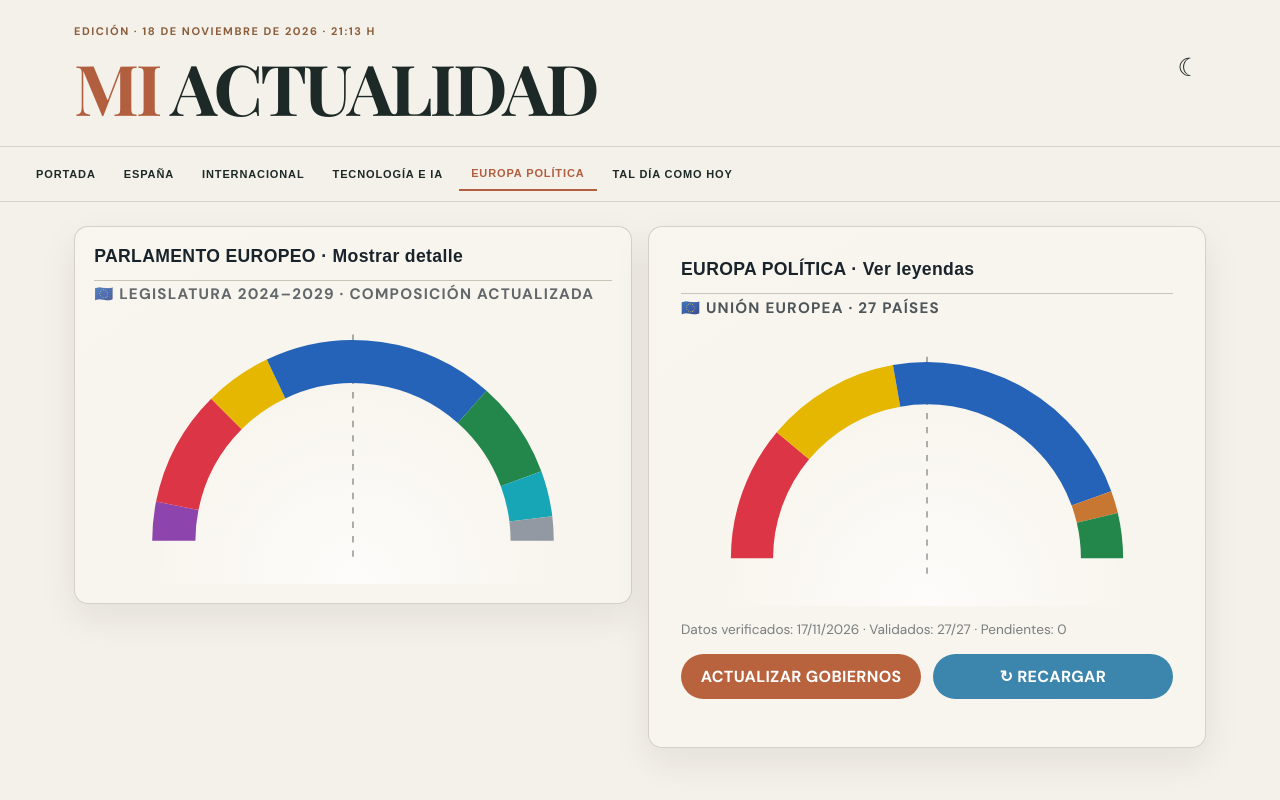
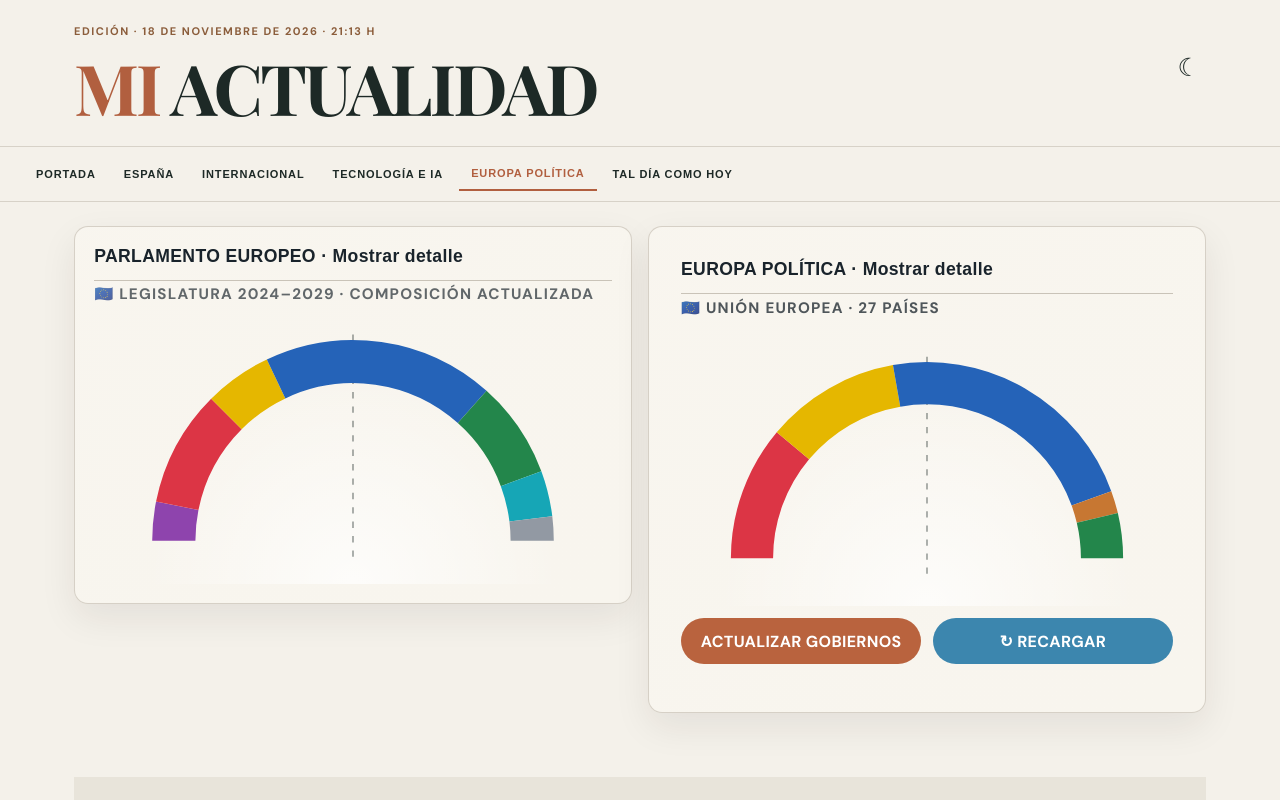
Before and after one commit to jalfpozuelo-alt/mi-actualidad, a React (Vite) app: page / in a window 1280 px wide. Both pictures are taken after a click on the button "EUROPA POLÍTICA". Shown: the top 800 px of the page. Built offline with nearby package versions, Linux system fonts and the light colour scheme.

Commit message:
style: hide technical metadata until detail opens

```diff
--- a/src/EuropaPolitica.tsx
+++ b/src/EuropaPolitica.tsx
@@ -16,8 +16,8 @@ export default function EuropaPolitica(){
  const counts=useMemo(()=>Object.fromEntries(CATEGORY_KEYS.map(k=>[k,data?.governments.filter(g=>(g.status==='validated'&&g.category===k)||(k==='pending'&&g.status!=='validated')).length||0])) as Record<PoliticalCategory,number>,[data]);
  const total=data?.governments.length||0,validated=data?.governments.filter(g=>g.status==='validated'&&g.category&&g.category!=='pending').length||0;
  const arc=(key:PoliticalCategory)=>{const visible=CATEGORY_KEYS.filter(k=>counts[k]);const start=visible.slice(0,visible.indexOf(key)).reduce((a,k)=>a+counts[k],0)/Math.max(total,1)*180;const end=start+counts[key]/Math.max(total,1)*180;const p=(deg:number)=>({x:150-112*Math.cos(deg*Math.PI/180),y:138-112*Math.sin(deg*Math.PI/180)});const a=p(start),b=p(end);return <path key={key} d={`M ${a.x} ${a.y} A 112 112 0 ${end-start>180?1:0} 1 ${b.x} ${b.y}`} stroke={POLITICAL_CATEGORIES[key].color} strokeWidth="27" fill="none" onClick={()=>setSelected(key)}><title>{POLITICAL_CATEGORIES[key].label}: {counts[key]}</title></path>};
- return <section className="euPolitics" aria-label="Europa política"><button className="euTitle" onClick={()=>setOpen(!open)}>EUROPA POLÍTICA · {open?'Ocultar leyendas':'Ver leyendas'}</button><p className="euSubhead">🇪🇺 Unión Europea · 27 países</p>
+ return <section className="euPolitics" aria-label="Europa política"><button className="euTitle" onClick={()=>setOpen(!open)}>EUROPA POLÍTICA · {open?'Ocultar detalle':'Mostrar detalle'}</button><p className="euSubhead">🇪🇺 Unión Europea · 27 países</p>
  {total?<><svg viewBox="0 0 300 165" role="img" aria-label="Distribución de gobiernos por categoría política"><line x1="150" y1="9" x2="150" y2="148" stroke="currentColor" strokeDasharray="4 5" opacity=".45"/>{CATEGORY_KEYS.filter(k=>counts[k]).map(arc)}</svg>{open&&<><div className="euTotals">{CATEGORY_KEYS.map(k=><span className="euTotal" key={k}><i style={{background:POLITICAL_CATEGORIES[k].color}}/>{POLITICAL_CATEGORIES[k].label}: {counts[k]} ({(counts[k]/Math.max(total,1)*100).toFixed(1)} %)</span>)}</div><div className="euLegend">{CATEGORY_KEYS.map(k=><button key={k} onClick={()=>setSelected(k)}><span style={{background:POLITICAL_CATEGORIES[k].color}}/>{POLITICAL_CATEGORIES[k].label}: {counts[k]}</button>)}</div></>}
- </>:<p>No hay gobiernos publicados.</p>}<p className="euTimestamp">Datos verificados: {data?.verifiedAt?new Date(data.verifiedAt).toLocaleDateString('es-ES'):'pendientes'} · Validados: {validated}/27 · Pendientes: {total-validated}</p><div className="euActions"><button className="euAction euUpdate" onClick={runUpdate} disabled={busy}>{busy?(pipeline?.label||'COMPROBANDO…'):'ACTUALIZAR GOBIERNOS'}</button><button className="euAction euReload" onClick={()=>window.location.reload()} aria-label="Recargar datos de gobiernos">↻ RECARGAR</button></div>{busy&&pipeline&&<p className="euProgress">Progreso: {pipeline.progress}%</p>}{error&&<p role="alert">{error}. Se conservan los datos anteriores.</p>}
+ </>:<p>No hay gobiernos publicados.</p>}{open&&<p className="euTimestamp">Datos verificados: {data?.verifiedAt?new Date(data.verifiedAt).toLocaleDateString('es-ES'):'pendientes'} · Validados: {validated}/27 · Pendientes: {total-validated}</p>}<div className="euActions"><button className="euAction euUpdate" onClick={runUpdate} disabled={busy}>{busy?(pipeline?.label||'COMPROBANDO…'):'ACTUALIZAR GOBIERNOS'}</button><button className="euAction euReload" onClick={()=>window.location.reload()} aria-label="Recargar datos de gobiernos">↻ RECARGAR</button></div>{busy&&pipeline&&<p className="euProgress">Progreso: {pipeline.progress}%</p>}{error&&<p role="alert">{error}. Se conservan los datos anteriores.</p>}
  {selected&&<div className="euDetails"><h3>{POLITICAL_CATEGORIES[selected].label}</h3>{Object.entries(data?.governments.filter(g=>(g.status==='validated'?g.category:'pending')===selected).reduce((m,g)=>{m[g.country]=(m[g.country]||0)+1;return m},{} as Record<string,number>)||{}).map(([country,count])=><p className="euCountry" key={country}><strong>{country}</strong> ({count})</p>)}</div>}</section>;
 }
```
